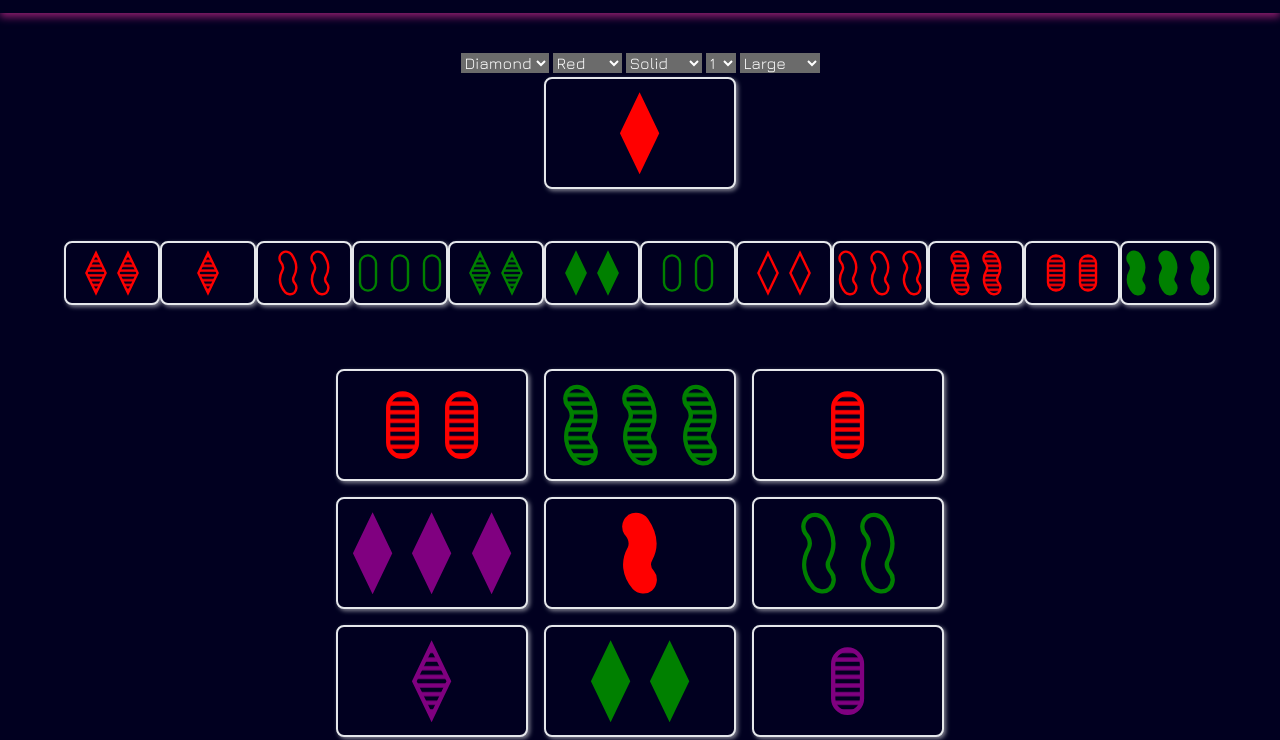
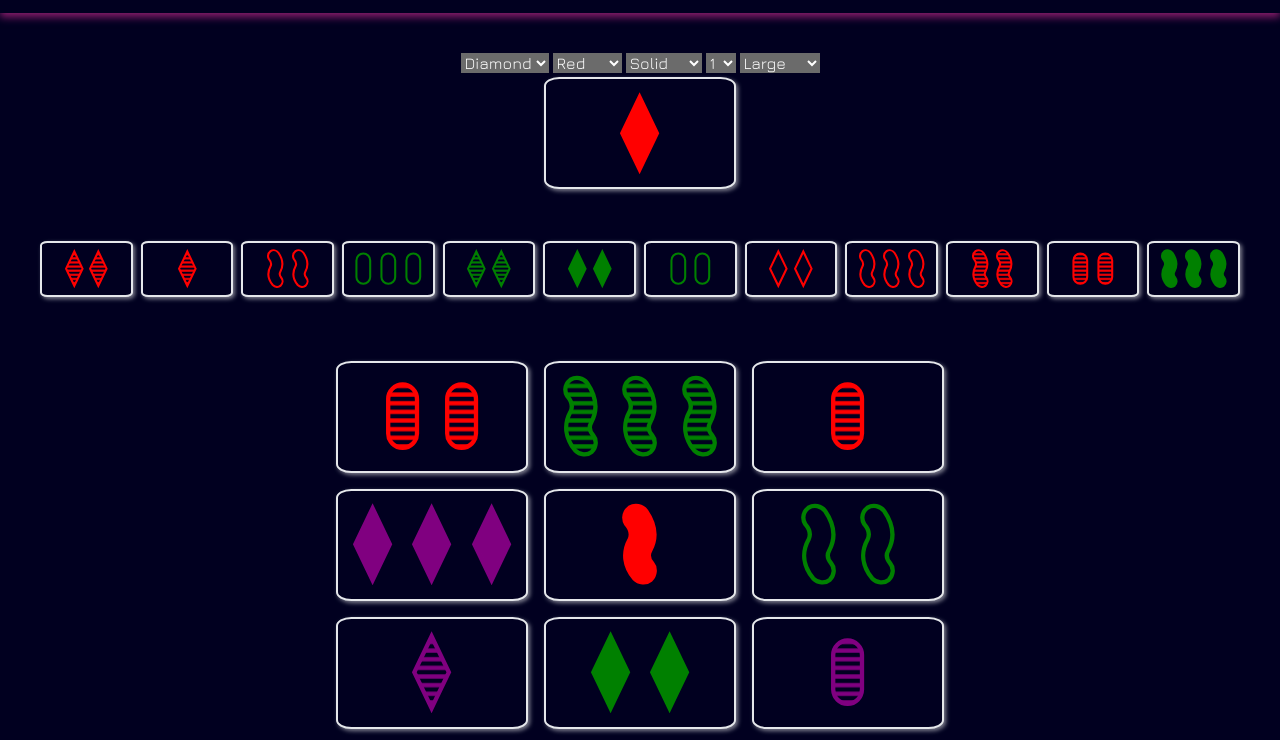
Before and after one commit to tradingbootcamp/metagame, an Astro site: page /dummyPage in a window 1280 px wide. Shown: the part 67-807 px from the top of the page. Built offline with nearby package versions, Linux system fonts and the light colour scheme; Astro itself is replaced by a stand-in of ours; animation ran at ten frames a second.

Commit message:
gives set cards dynamic sizing option and makes SetAnimation a set 12-card grid

```diff
--- a/src/components/Set/SetAnimation.tsx
+++ b/src/components/Set/SetAnimation.tsx
@@ -85,7 +85,7 @@ export default function SetAnimation() {
 
   return (
     <div className="flex flex-col items-center gap-3 py-4" ref={containerRef}>
-      <div className="flex w-full justify-between items-center">
+      <div className="grid grid-cols-12 gap-2 w-full">
         {setBoard.map((card, index) => (
           <div
             key={`${card.shape}-${card.color}-${card.fill}-${card.number}-${index}`}
@@ -103,6 +103,7 @@ export default function SetAnimation() {
               card={card}
               size="sm"
               selected={selectedCards.includes(index)}
+              responsive
             />
           </div>
         ))}
--- a/src/components/Set/SetCard.tsx
+++ b/src/components/Set/SetCard.tsx
@@ -2,13 +2,13 @@ export const SET_PROPERTIES = {
   shapes: ["diamond", "oval", "squiggle"],
   colors: ["red", "green", "purple"],
   fills: ["solid", "striped", "open"],
-  numbers: [1, 2, 3],
+  number: [1, 2, 3],
 } as const;
 
 export type SetShape = (typeof SET_PROPERTIES.shapes)[number];
 export type SetColor = (typeof SET_PROPERTIES.colors)[number];
 export type SetFill = (typeof SET_PROPERTIES.fills)[number];
-export type SetNumber = (typeof SET_PROPERTIES.numbers)[number];
+export type SetNumber = (typeof SET_PROPERTIES.number)[number];
 
 export interface SetCard {
   shape: SetShape;
@@ -20,22 +20,26 @@ interface SetCardProps {
   card: SetCard;
   selected?: boolean;
   size?: "xxs" | "xs" | "sm" | "md" | "lg";
+  responsive?: boolean;
 }
 
 export default function SetCard({
   card,
   size = "md",
   selected = false,
+  responsive = false,
 }: SetCardProps) {
   const { shape, color, fill, number } = card;
 
-  const sizeClasses = {
-    xxs: "w-10 h-6 gap-0.5 rounded",
-    xs: "w-16 h-10 gap-1 rounded-md",
-    sm: "w-24 h-16 gap-2 rounded-lg",
-    md: "w-40 h-24 gap-3 rounded-lg",
-    lg: "w-48 h-28 gap-4 rounded-lg",
-  };
+  const sizeClass = responsive
+    ? "aspect-[5/3] w-full gap-1"
+    : {
+        xxs: "w-10 h-6 gap-0.5",
+        xs: "w-16 h-10 gap-1 ",
+        sm: "w-24 h-16 gap-2 ",
+        md: "w-40 h-24 gap-3 ",
+        lg: "w-48 h-28 gap-4 ",
+      }[size];
 
   const getShape = () => {
     return (
@@ -118,7 +122,7 @@ export default function SetCard({
 
   return (
     <div
-      className={`${sizeClasses[size]} flex justify-center items-center gap-2 border-2 ${selectedClasses} bg-dark-500`}
+      className={`${sizeClass} rounded-[8%] flex justify-center items-center border-2 ${selectedClasses} bg-dark-500`}
     >
       {[...Array(number)].map((_, i) => (
         <div key={i} className="flex justify-center items-center h-full">
--- a/src/components/Set/SetSet.tsx
+++ b/src/components/Set/SetSet.tsx
@@ -26,8 +26,8 @@ export function generateRandomCard(): SetCard {
       Math.floor(Math.random() * SET_PROPERTIES.fills.length)
     ],
     number:
-      SET_PROPERTIES.numbers[
-        Math.floor(Math.random() * SET_PROPERTIES.numbers.length)
+      SET_PROPERTIES.number[
+        Math.floor(Math.random() * SET_PROPERTIES.number.length)
       ],
   };
 }
```
